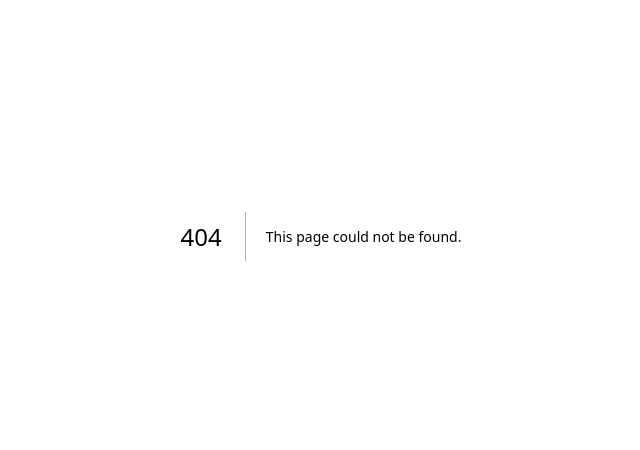
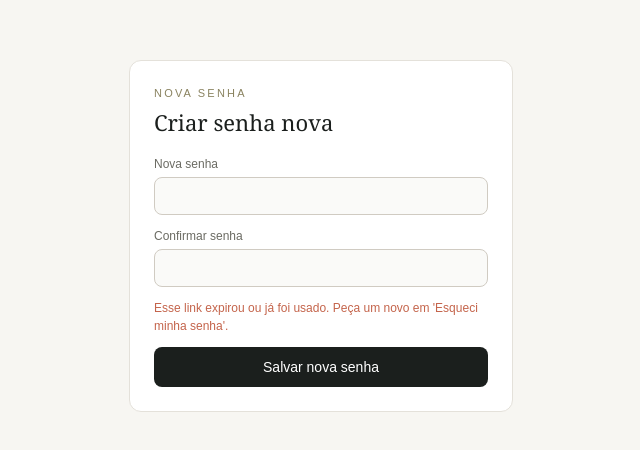
Before and after one commit to GustavoAndradeBr/AprovaFacil, a Next.js app: page /redefinir-senha in a window 1280 px wide. Before the commit this address had no page. Shown: the part 164-614 px from the top of the page, without its empty margins (319-959 px from the left). Built offline with nearby package versions, Linux system fonts and the light colour scheme; no server answers.

Commit message:
Add esqueci minha senha e add Readme

```diff
--- /dev/null
+++ b/src/app/esqueci-senha/page.js
@@ -0,0 +1,95 @@
+"use client";
+
+import { useState } from "react";
+import Link from "next/link";
+import { createClient } from "@/lib/supabase/client";
+
+export default function EsqueciSenhaPage() {
+  const supabase = createClient();
+  const [email, setEmail] = useState("");
+  const [enviando, setEnviando] = useState(false);
+  const [enviado, setEnviado] = useState(false);
+  const [erro, setErro] = useState("");
+
+  async function enviar(e) {
+    e.preventDefault();
+    setEnviando(true);
+    setErro("");
+
+    const { error } = await supabase.auth.resetPasswordForEmail(email, {
+      redirectTo: `${window.location.origin}/redefinir-senha`,
+    });
+
+    setEnviando(false);
+
+    if (error) {
+      setErro("Não deu pra enviar o email. Confere se digitou certo.");
+    } else {
+      setEnviado(true);
+    }
+  }
+
+  return (
+    <div className="min-h-screen bg-[#F7F6F2] flex items-center justify-center px-4">
+      <div className="w-full max-w-sm">
+        <div className="bg-white rounded-xl border border-[#E4E1DA] p-6">
+          <p className="text-[11px] tracking-[0.2em] uppercase text-[#8A8360] font-medium mb-1">
+            Recuperar acesso
+          </p>
+          <h1 className="font-serif text-[22px] text-[#1B1F1D] mb-4">
+            Esqueci minha senha
+          </h1>
+
+          {enviado ? (
+            <div>
+              <p className="text-[13px] text-[#4A4A45] mb-4">
+                Se esse email estiver cadastrado, você vai receber um link pra
+                criar uma senha nova. Confere sua caixa de entrada (e o spam,
+                por garantia).
+              </p>
+              <Link
+                href="/login"
+                className="block w-full text-center py-2.5 rounded-lg border border-[#2F4A3D] text-[#2F4A3D] hover:bg-[#EAF0EC] text-sm font-medium transition"
+              >
+                Voltar pro login
+              </Link>
+            </div>
+          ) : (
+            <form onSubmit={enviar} className="space-y-3">
+              <div>
+                <label className="block text-[12px] text-[#6B6B63] mb-1">
+                  Email
+                </label>
+                <input
+                  type="email"
+                  required
+                  value={email}
+                  onChange={(e) => setEmail(e.target.value)}
+                  placeholder="seu@email.com"
+                  className="w-full px-3 py-2 rounded-lg bg-[#FAFAF8] border border-[#D0CBC2] text-sm text-[#2F2F2F] placeholder:text-[#6B6B63] focus:outline-none focus:border-[#2F4A3D] focus:ring-1 focus:ring-[#2F4A3D] transition"
+                />
+              </div>
+
+              {erro && <p className="text-[12px] text-[#C4644B]">{erro}</p>}
+
+              <button
+                type="submit"
+                disabled={enviando}
+                className="w-full py-2.5 rounded-lg bg-[#1B1F1D] hover:bg-[#2F4A3D] text-white text-sm font-medium transition disabled:opacity-50"
+              >
+                {enviando ? "Enviando..." : "Enviar link de recuperação"}
+              </button>
+
+              <Link
+                href="/login"
+                className="block text-center text-[12px] text-[#6B6B63] hover:text-[#1B1F1D] transition pt-1"
+              >
+                Voltar pro login
+              </Link>
+            </form>
+          )}
+        </div>
+      </div>
+    </div>
+  );
+}
--- a/src/app/login/page.js
+++ b/src/app/login/page.js
@@ -2,6 +2,7 @@
 
 import { useState } from "react";
 import { useRouter } from "next/navigation";
+import Link from "next/link";
 import { createClient } from "@/lib/supabase/client";
 
 export default function LoginPage() {
@@ -68,9 +69,17 @@ export default function LoginPage() {
               className="w-full mb-5 px-3.5 py-2.5 rounded-lg bg-[#FAFAF8] text-[#1B1F1D] text-sm border border-[#E4E1DA] placeholder:text-[#A8A69D] focus:outline-none focus:border-[#2F4A3D] focus:ring-1 focus:ring-[#2F4A3D] transition"
             />
 
-            <label className="block text-[13px] font-medium text-[#1B1F1D] mb-1.5">
-              Senha
-            </label>
+            <div className="flex items-center justify-between mb-1.5">
+              <label className="text-[13px] font-medium text-[#1B1F1D]">
+                Senha
+              </label>
+              <Link
+                href="/esqueci-senha"
+                className="text-[12px] text-[#8A8360] hover:text-[#2F4A3D] transition"
+              >
+                Esqueci minha senha
+              </Link>
+            </div>
             <div className="relative mb-2">
               <input
                 type={mostrarSenha ? "text" : "password"}
--- /dev/null
+++ b/src/app/redefinir-senha/page.js
@@ -0,0 +1,127 @@
+"use client";
+
+import { useEffect, useState } from "react";
+import { useRouter } from "next/navigation";
+import { createClient } from "@/lib/supabase/client";
+
+export default function RedefinirSenhaPage() {
+  const supabase = createClient();
+  const router = useRouter();
+  const [pronto, setPronto] = useState(false);
+  const [senha, setSenha] = useState("");
+  const [confirmarSenha, setConfirmarSenha] = useState("");
+  const [salvando, setSalvando] = useState(false);
+  const [erro, setErro] = useState("");
+  const [sucesso, setSucesso] = useState(false);
+
+  useEffect(() => {
+    // O Supabase, ao abrir esse link, cria uma sessão temporária de
+    // recuperação automaticamente (via detectSessionInUrl). Só
+    // confirmamos que existe sessão antes de liberar o formulário.
+    async function checar() {
+      const {
+        data: { session },
+      } = await supabase.auth.getSession();
+      if (!session) {
+        setErro(
+          "Esse link expirou ou já foi usado. Peça um novo em 'Esqueci minha senha'.",
+        );
+      }
+      setPronto(true);
+    }
+    checar();
+  }, []);
+
+  async function salvar(e) {
+    e.preventDefault();
+    setErro("");
+
+    if (senha.length < 6) {
+      setErro("A senha precisa ter pelo menos 6 caracteres.");
+      return;
+    }
+    if (senha !== confirmarSenha) {
+      setErro("As senhas não são iguais.");
+      return;
+    }
+
+    setSalvando(true);
+    const { error } = await supabase.auth.updateUser({ password: senha });
+    setSalvando(false);
+
+    if (error) {
+      setErro("Não deu pra salvar a senha nova. Tenta pedir o link de novo.");
+    } else {
+      setSucesso(true);
+      setTimeout(() => router.push("/"), 1800);
+    }
+  }
+
+  if (!pronto) {
+    return (
+      <div className="min-h-screen bg-[#F7F6F2] flex items-center justify-center">
+        <p className="text-[#8A8360] text-sm animate-pulse">Carregando...</p>
+      </div>
+    );
+  }
+
+  return (
+    <div className="min-h-screen bg-[#F7F6F2] flex items-center justify-center px-4">
+      <div className="w-full max-w-sm">
+        <div className="bg-white rounded-xl border border-[#E4E1DA] p-6">
+          <p className="text-[11px] tracking-[0.2em] uppercase text-[#8A8360] font-medium mb-1">
+            Nova senha
+          </p>
+          <h1 className="font-serif text-[22px] text-[#1B1F1D] mb-4">
+            Criar senha nova
+          </h1>
+
+          {sucesso ? (
+            <p className="text-[13px] text-[#2F4A3D]">
+              Senha atualizada! Te levando pra Home...
+            </p>
+          ) : (
+            <form onSubmit={salvar} className="space-y-3">
+              <div>
+                <label className="block text-[12px] text-[#6B6B63] mb-1">
+                  Nova senha
+                </label>
+                <input
+                  type="password"
+                  required
+                  minLength={6}
+                  value={senha}
+                  onChange={(e) => setSenha(e.target.value)}
+                  className="w-full px-3 py-2 rounded-lg bg-[#FAFAF8] border border-[#D0CBC2] text-sm text-[#2F2F2F] focus:outline-none focus:border-[#2F4A3D] focus:ring-1 focus:ring-[#2F4A3D] transition"
+                />
+              </div>
+              <div>
+                <label className="block text-[12px] text-[#6B6B63] mb-1">
+                  Confirmar senha
+                </label>
+                <input
+                  type="password"
+                  required
+                  minLength={6}
+                  value={confirmarSenha}
+                  onChange={(e) => setConfirmarSenha(e.target.value)}
+                  className="w-full px-3 py-2 rounded-lg bg-[#FAFAF8] border border-[#D0CBC2] text-sm text-[#2F2F2F] focus:outline-none focus:border-[#2F4A3D] focus:ring-1 focus:ring-[#2F4A3D] transition"
+                />
+              </div>
+
+              {erro && <p className="text-[12px] text-[#C4644B]">{erro}</p>}
+
+              <button
+                type="submit"
+                disabled={salvando}
+                className="w-full py-2.5 rounded-lg bg-[#1B1F1D] hover:bg-[#2F4A3D] text-white text-sm font-medium transition disabled:opacity-50"
+              >
+                {salvando ? "Salvando..." : "Salvar nova senha"}
+              </button>
+            </form>
+          )}
+        </div>
+      </div>
+    </div>
+  );
+}
```
Also changed, not shown: 1 other file (tests, documents, lock files or other folders).
